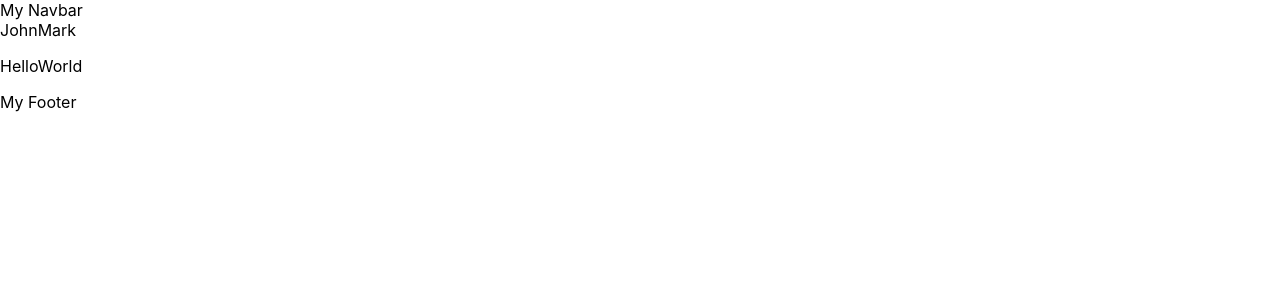
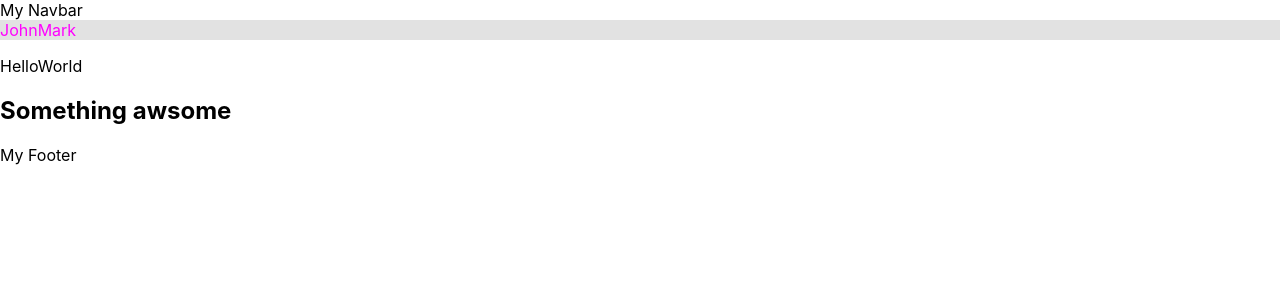
Before and after one commit to gergelykisshun/next-practice, a Next.js app in the folder my-next-tut/: page /blogs/popular in a window 1280 px wide. Shown: the top 300 px of the page. Built offline with nearby package versions, Linux system fonts and the light colour scheme.

Commit message:
creating card with sass

```diff
--- /dev/null
+++ b/my-next-tut/pages/blogs/popular/index.module.scss
@@ -0,0 +1,10 @@
+@import '../../../styles/variables.scss';
+
+.user {
+    background-color: $primary;
+    color: $secondary;
+}
+
+.card {
+
+}
--- a/my-next-tut/pages/blogs/popular/index.tsx
+++ b/my-next-tut/pages/blogs/popular/index.tsx
@@ -1,6 +1,7 @@
 import React, { useEffect, useState } from 'react';
 import { NextPage, GetStaticProps } from 'next';
 import axios from 'axios';
+import styles from './index.module.scss';
 
 type Props = {
   posts: {id: number, title: string}[];
@@ -22,8 +23,11 @@ const popular: NextPage<Props> = ({posts}) => {
 
   return (
     <>
-      {users && <div>{users.users}</div>}
+      {users && <div className={styles.user}>{users.users}</div>}
       {posts.map(post => <p key={post.id}>{post.title}</p>)}
+      <div className={styles.card}>
+        <h2>Something awsome</h2>
+      </div>
     </>
   )
 }
--- /dev/null
+++ b/my-next-tut/styles/variables.scss
@@ -0,0 +1,2 @@
+$primary: #e2e2e2;
+$secondary: #ff00ff;
```
